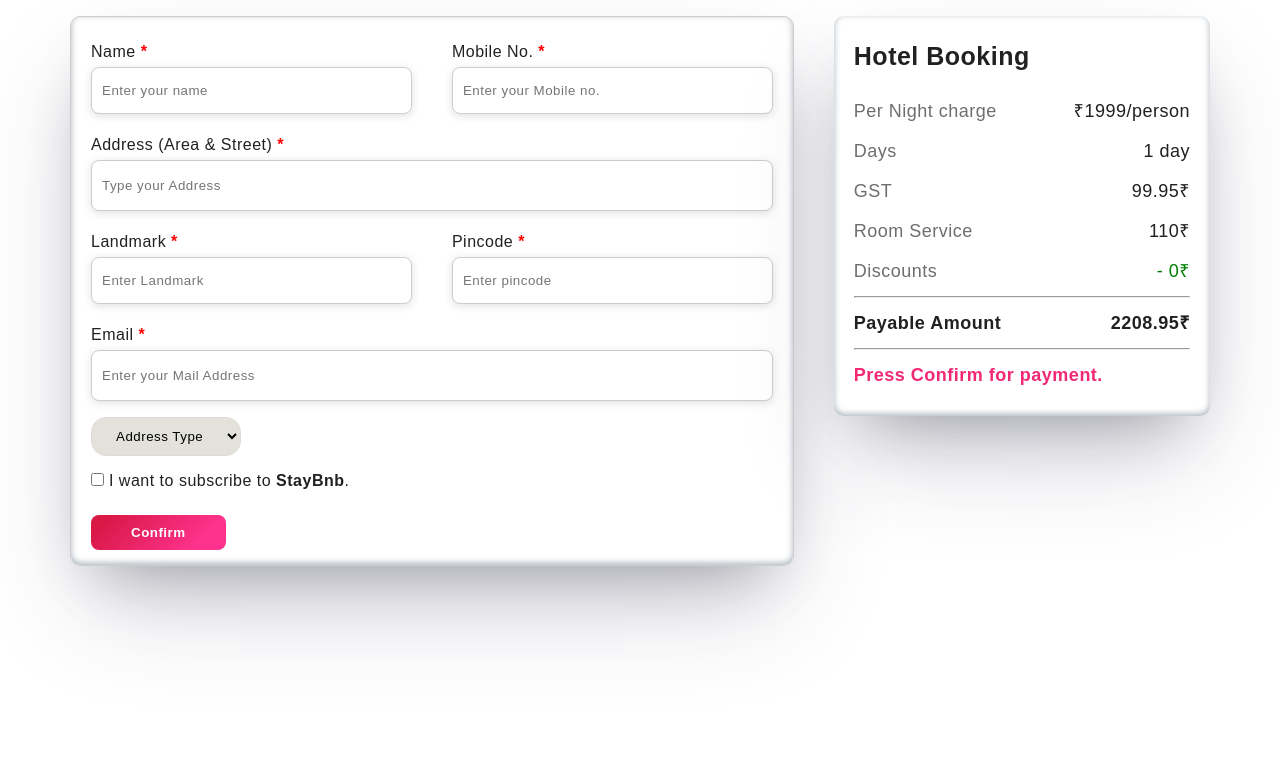
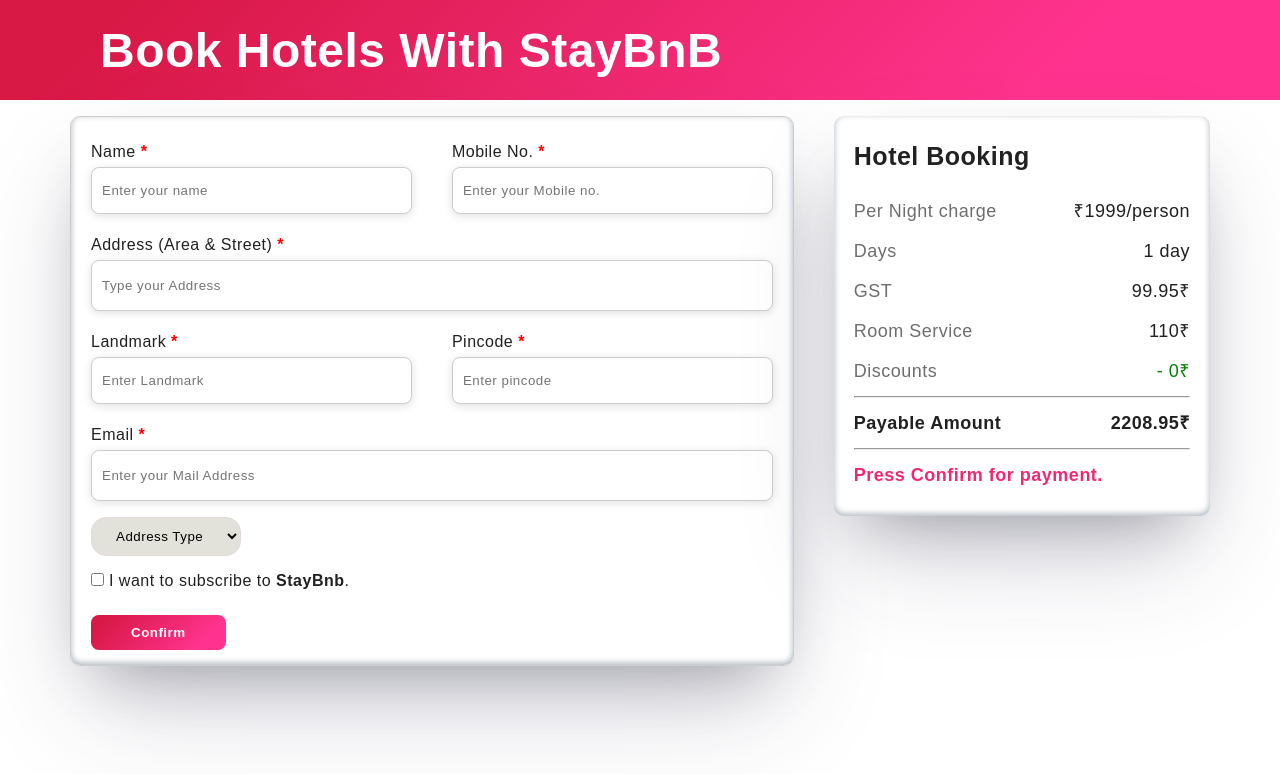
Before and after one commit to tashwini-p/B33-Group1, a plain HTML site: page payment/adress.html in a window 1280 px wide. Drawn offline with nearby package versions, Linux system fonts and the light colour scheme.

Commit message:
payment banners added

```diff
--- a/LoginPage/crud.js
+++ b/LoginPage/crud.js
@@ -77,6 +77,10 @@
 btn.innerText = "BOOK NOW";
 flex3.append(rate,btn);
 
+btn.addEventListener("click", ()=>{
+    window.location.href="../../payment/adress.html";
+})
+
 card.append(img,flex,address,year_built,flex3);
 
 
--- a/payment/adress.css
+++ b/payment/adress.css
@@ -13,6 +13,19 @@
 body {
     margin: 0;
     padding: 0;
+}
+
+nav{
+    display: flex;
+    align-items: center;
+    padding-left: 100px;
+    width: 100%;
+    height: 100px;
+    background: linear-gradient(135deg, hsl(346, 80%, 47%,1) 9%, hsl(333, 100%, 60%,1)82%);
+    font-size: 2rem;
+    >h1{
+        color: white;
+    }
 }
 
 
--- a/payment/adress.html
+++ b/payment/adress.html
@@ -13,6 +13,10 @@
 </head>
 
 <body>
+
+    <nav>
+        <h1>Book Hotels With StayBnB</h1>
+    </nav>
 
     <div id="main" class="wrapper">
         <form id="addressForm">
@@ -69,15 +73,15 @@
             </div>
             <div>
                 <p class="gray">Days</p>
-                <p id="payday">1 day</p>
+                <p class="payday">1 day</p>
             </div>
             <div>
                 <p class="gray">GST</p>
-                <p id="payday">99.95₹</p>
+                <p class="payday">99.95₹</p>
             </div>
             <div>
                 <p class="gray">Room Service</p>
-                <p id="payday">110₹</p>
+                <p class="payday">110₹</p>
             </div>
             <div>
                 <p class="gray">Discounts</p>
--- a/payment/payment.css
+++ b/payment/payment.css
@@ -3,6 +3,19 @@
 body {
     margin: 0;
     padding: 0;
+}
+
+nav{
+    display: flex;
+    align-items: center;
+    padding-left: 100px;
+    width: 100%;
+    height: 100px;
+    background: linear-gradient(135deg, hsl(346, 80%, 47%,1) 9%, hsl(333, 100%, 60%,1)82%);
+    font-size: 2rem;
+    >h1{
+        color: white;
+    }
 }
 .payment-method {
     padding-left: 240px;
```
Also changed, not shown: payment/payment.html (+3 -1 lines).
